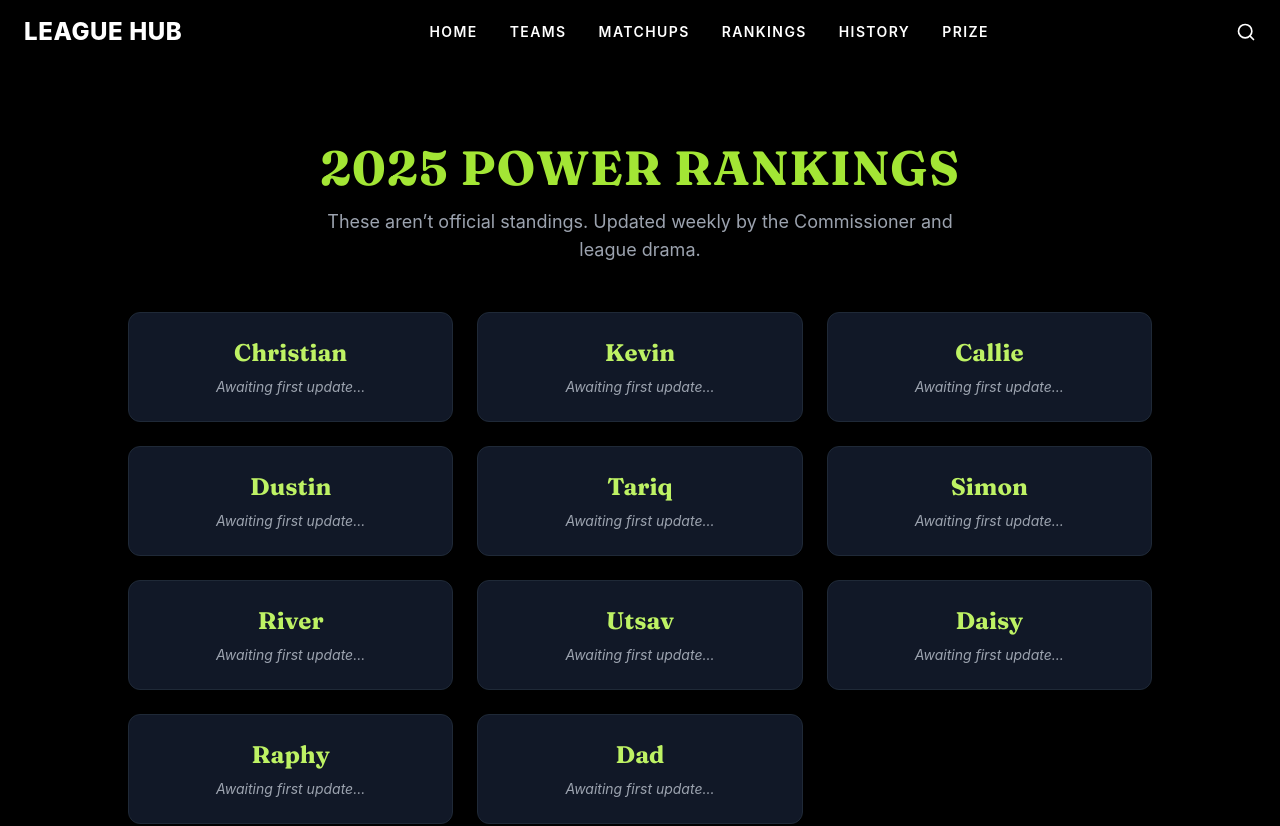
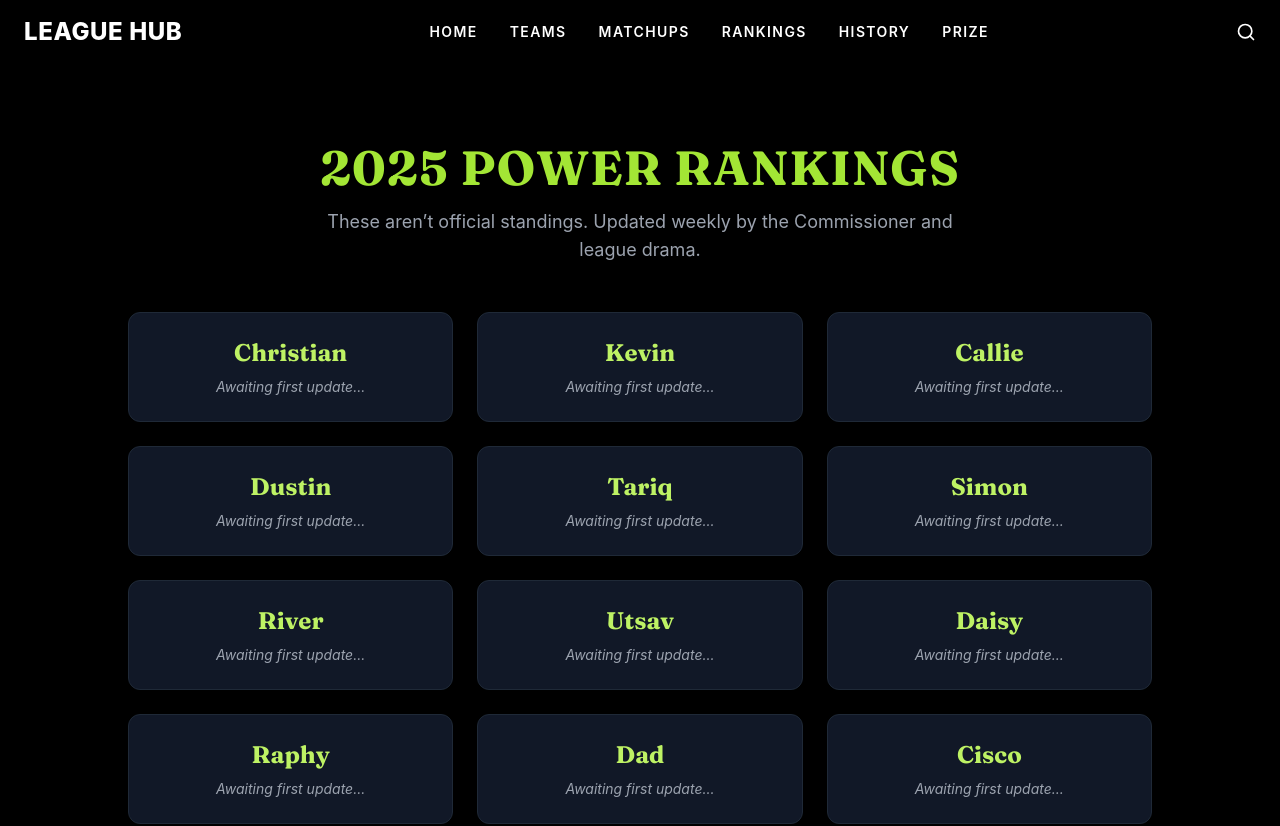
Before and after one commit to renaissancejlc/fantasy-leagye, a React (Vite) app: page /power-rankings in a window 1280 px wide. Shown: the top 826 px of the page. Built offline with nearby package versions, Linux system fonts and the light colour scheme; a web font is replaced by a local one.

Commit message:
added cisco

```diff
--- a/src/components/NavBar.jsx
+++ b/src/components/NavBar.jsx
@@ -29,7 +29,9 @@ export default function NavBar() {
     { name: "Utsav", path: "/teams/utsav" },
     { name: "Tariq", path: "/teams/tariq" },
     { name: "Daisy", path: "/teams/daisy" },
-    { name: "Raphy", path: "/teams/raphy" }
+    { name: "Raphy", path: "/teams/raphy" },
+    { name: "Cisco", path: "/teams/cisco" }
+
   ];
 
   const filtered = players.filter(player =>
--- a/src/pages/Comissioner.jsx
+++ b/src/pages/Comissioner.jsx
@@ -14,7 +14,9 @@ const members = [
   'Utsav',
   'Tariq',
   'Daisy',
-  'Raphy'
+  'Raphy',
+  'Cisco'
+
 ];
 
 export default function CommissionerInfo() {
--- a/src/pages/Draft.jsx
+++ b/src/pages/Draft.jsx
@@ -2,8 +2,6 @@ import React, { useEffect, useState } from 'react';
 import axios from 'axios';
 import NavBar from '../components/NavBar';
 import Footer from '../components/Footer';
-
-const draftOrder = ['Christian', 'Kevin', 'Callie', 'Dustin', 'Dad', 'Simon', 'Daisy', 'Utsav', 'Tariq', 'River', 'Raphy'];
 // const playersPicks = draftOrder.map(name => ({
 //   name,
 //   picks: Array.from({ length: 15 }, (_, i) => '—')
@@ -48,6 +46,7 @@ export default function DraftPage() {
   }, []);
 
   useEffect(() => {
+    const fetchDraftData = () => {
       axios.get('https://api.sheetbest.com/sheets/2d64a4bb-aedf-478d-abb1-504cd6fa2d1f')
         .then(response => {
           const formatted = response.data.map(row => ({
@@ -57,7 +56,7 @@ export default function DraftPage() {
               .map(([, value]) => value || '—')
           }));
           setPlayersPicks(formatted);
-        // Detect duplicate picks
+
           const allPicks = formatted
             .flatMap(player => player.picks)
             .filter(pick => pick && pick !== '—')
@@ -67,6 +66,12 @@ export default function DraftPage() {
           setDuplicatePicks(new Set(duplicates));
         })
         .catch(error => console.error("Error fetching draft data:", error));
+    };
+
+    fetchDraftData(); // initial fetch
+    const interval = setInterval(fetchDraftData, 10000); // poll every 10 seconds
+
+    return () => clearInterval(interval);
   }, []);
 
   return (
--- a/src/pages/Home.jsx
+++ b/src/pages/Home.jsx
@@ -71,7 +71,7 @@ export default function Home() {
       <section className="bg-black text-white px-6 py-24">
         <div className="max-w-7xl mx-auto grid grid-cols-1 md:grid-cols-3 gap-8 text-center">
           <div>
-            <p className="text-5xl font-bold text-lime-400">11</p>
+            <p className="text-5xl font-bold text-lime-400">12</p>
             <p className="uppercase tracking-widest text-sm mt-2 text-gray-400">Teams</p>
           </div>
           <div>
--- a/src/pages/PowerRankings.jsx
+++ b/src/pages/PowerRankings.jsx
@@ -5,7 +5,7 @@ import Footer from '../components/Footer';
 export default function PowerRankings() {
   const players = [
     'Christian', 'Kevin', 'Callie', 'Dustin', 'Tariq', 'Simon',
-    'River', 'Utsav', 'Daisy', 'Raphy', 'Dad'
+    'River', 'Utsav', 'Daisy', 'Raphy', 'Dad', 'Cisco'
   ];
 
   return (
--- a/src/pages/Prize.jsx
+++ b/src/pages/Prize.jsx
@@ -14,7 +14,8 @@ const members = [
   'Utsav',
   'Tariq',
   'Daisy',
-  'Raphy'
+  'Raphy',
+  'Cisco'
 ];
 
 export default function Prize() {
--- a/src/pages/Rankings.jsx
+++ b/src/pages/Rankings.jsx
@@ -15,6 +15,7 @@ export default function Rankings() {
     { name: 'Daisy', record: '0-0', points: 0 },
     { name: 'Raphy', record: '0-0', points: 0 },
     { name: 'Dad', record: '0-0', points: 0 },
+    { name: 'Cisco', record: '0-0', points: 0 },
   ];
 
   return (
--- a/src/pages/Teams.jsx
+++ b/src/pages/Teams.jsx
@@ -16,6 +16,8 @@ export default function Teams() {
     { name: 'Daisy', record: '0-0', points: 0 },
     { name: 'Raphy', record: '0-0', points: 0 },
     { name: 'Dad', record: '0-0', points: 0 },
+    { name: 'Cisco', record: '0-0', points: 0 },
+
   ];
 
   return (
```
Lines whose indentation alone changed are shown as unchanged.
